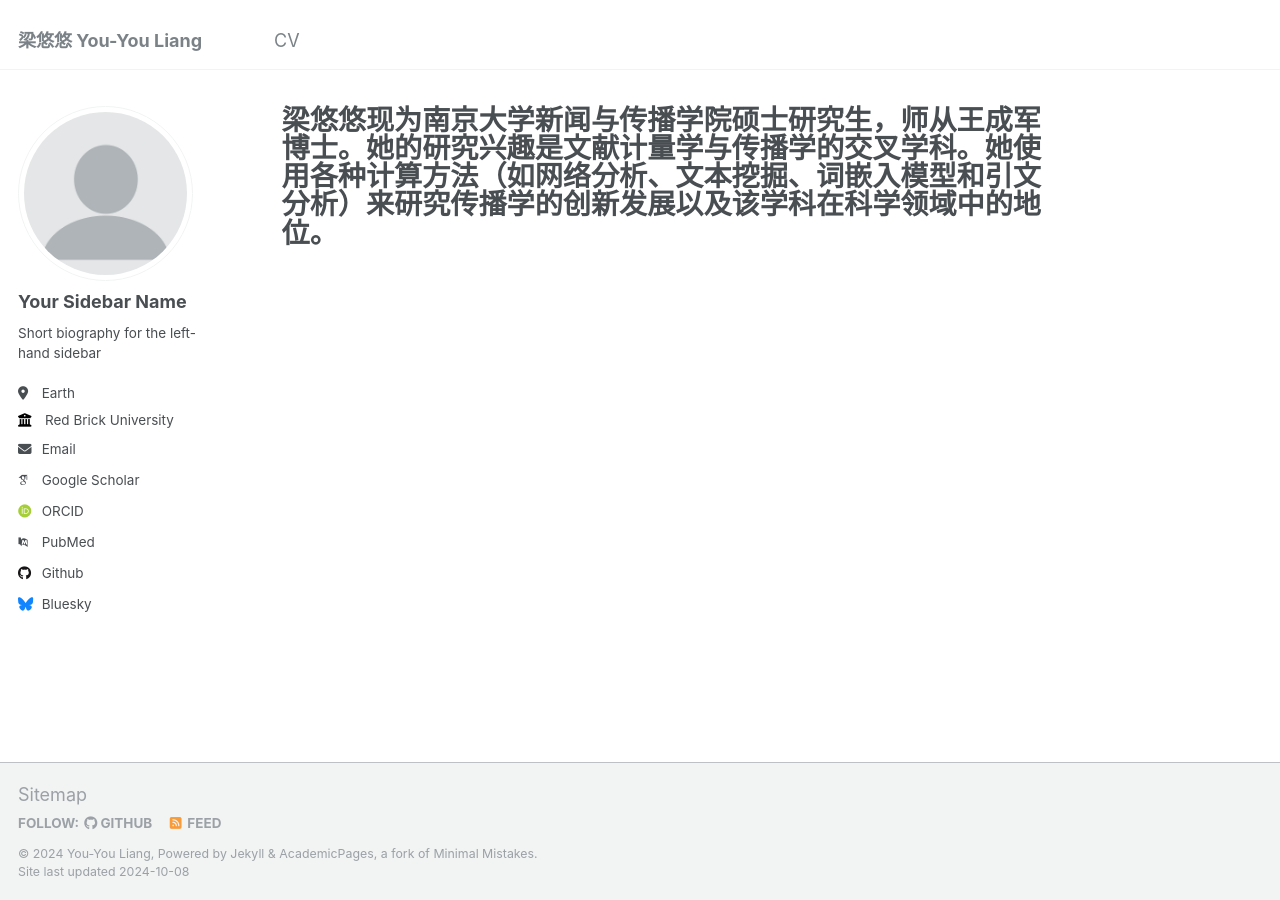
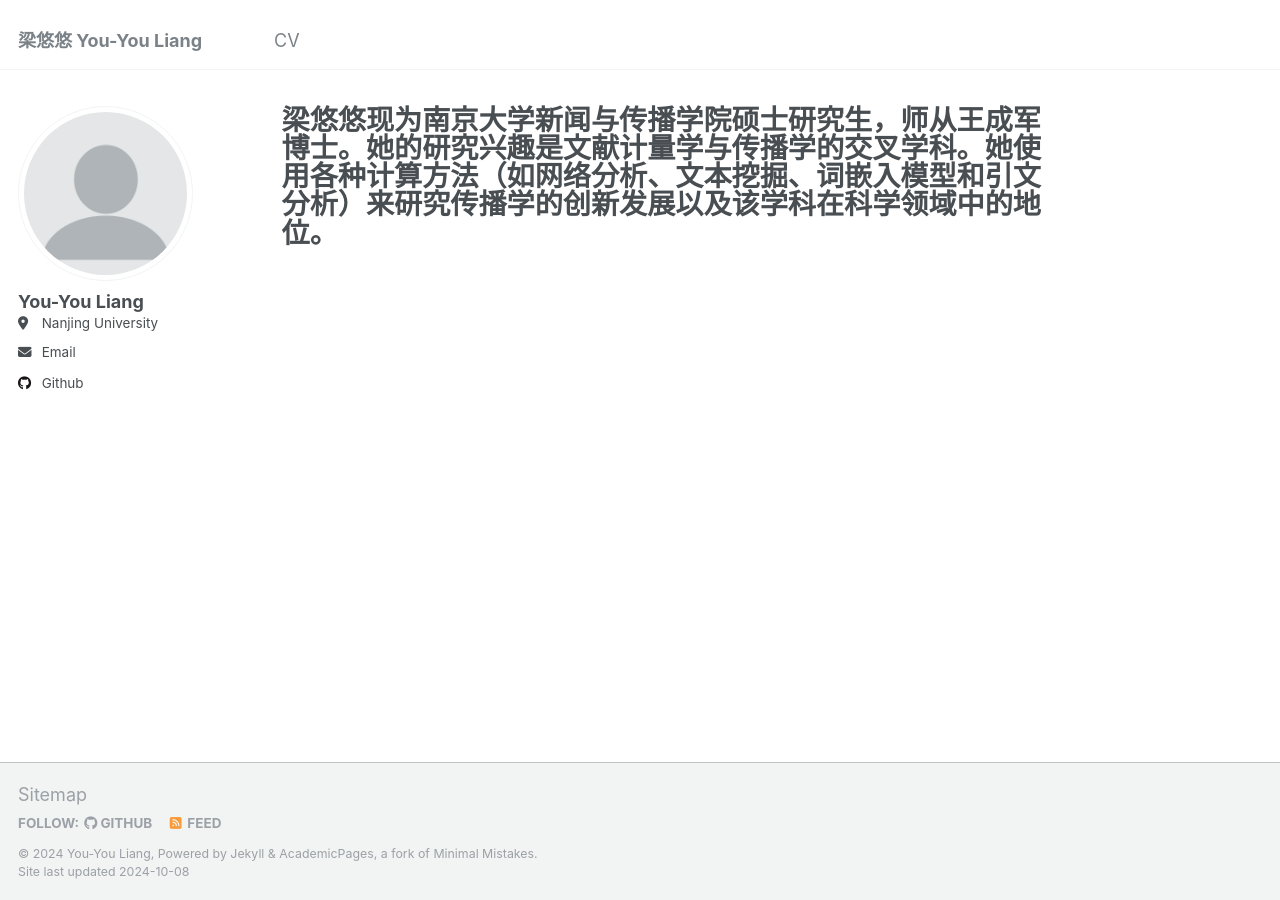
Before and after one commit to YouYou-Liang/YouYou-Liang.github.io, a Jekyll site: the page built from _pages/about.md, in a window 1280 px wide. Built offline with Jekyll 4.4.1, drawn with Linux system fonts in a browser that asks for light colours; some web fonts are replaced.

Commit message:
修改首页

```diff
--- a/_config.yml
+++ b/_config.yml
@@ -22,33 +22,33 @@ repository               : "YouYou-Liang/YouYou-Liang.github.io"
 author:
   # Biographic information
   avatar           : "profile.png"
-  name             : "Your Sidebar Name"
+  name             : "You-You Liang"
   pronouns         : # example: "she/her"
-  bio              : "Short biography for the left-hand sidebar"
-  location         : "Earth"
-  employer         : "Red Brick University"
+  bio              : #"Short biography for the left-hand sidebar"
+  location         : "Nanjing University"
+  employer         : #"Red Brick University"
   uri              : # URL
-  email            : "none@example.org"
+  email            : "liang_youyou@outlook.com"
 
   # Academic websites
   arxiv            : # URL - Update with the correct link to your profile
-  googlescholar    : "https://scholar.google.com/citations?user=PS_CX0AAAAAJ"
+  googlescholar    : #"https://scholar.google.com/citations?user=PS_CX0AAAAAJ"
   impactstory      : # URL
-  orcid            : "http://orcid.org/yourorcidurl"
+  # orcid            : "http://orcid.org/yourorcidurl"
   semantic         : # URL
-  pubmed           : "https://www.ncbi.nlm.nih.gov/pubmed/?term=john+snow"
+  pubmed           : #"https://www.ncbi.nlm.nih.gov/pubmed/?term=john+snow"
   researchgate     : # URL
 
   # Repositories and software development
   bitbucket        : # Username - Update with your username on the site
   codepen          : # Username
   dribbble         : # Username
-  github           : "YouYou-Liang"
+  github           : "https://github.com/YouYou-Liang"
   kaggle           : # Username
   stackoverflow    : # User number or user number and name (i.e., use "1" or "1/jeff-atwood")
 
   # Social media
-  bluesky          : "bsky.app" # Replace this with you Bluesky username
+  # bluesky          : "bsky.app" # Replace this with you Bluesky username
   facebook         : # Username
   flickr           : # Username
   foursquare       : # Username
```
